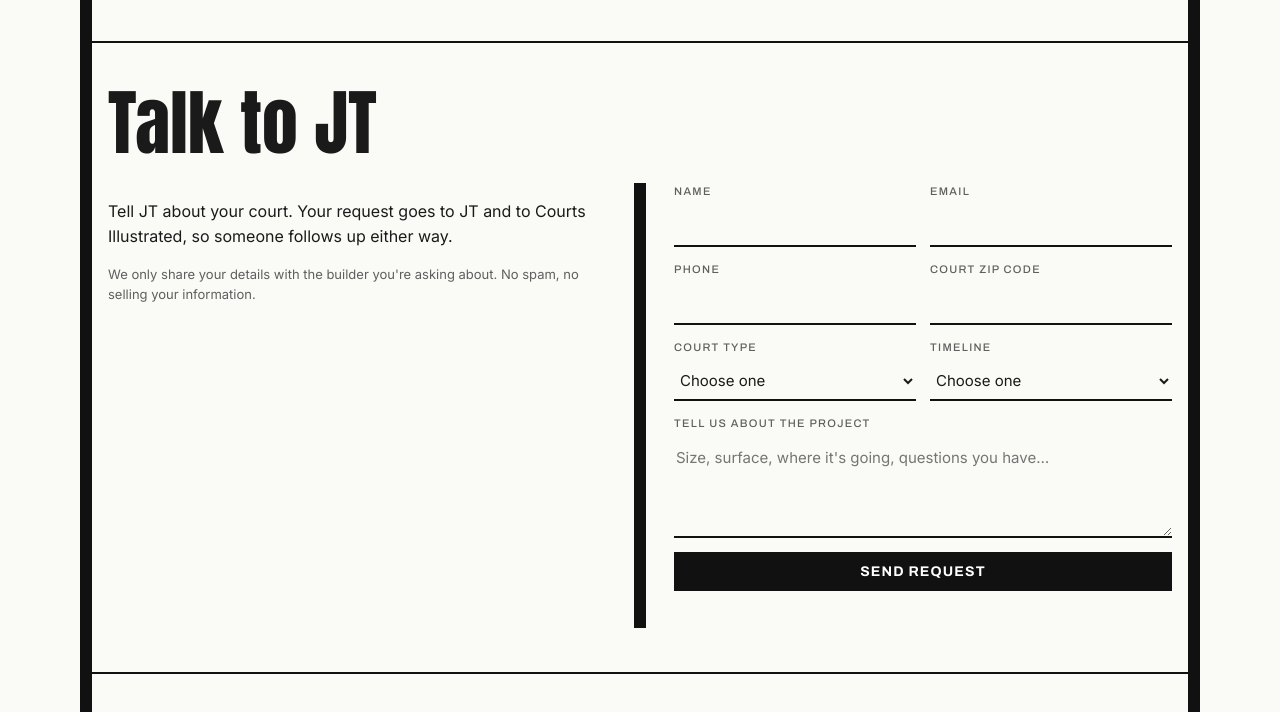
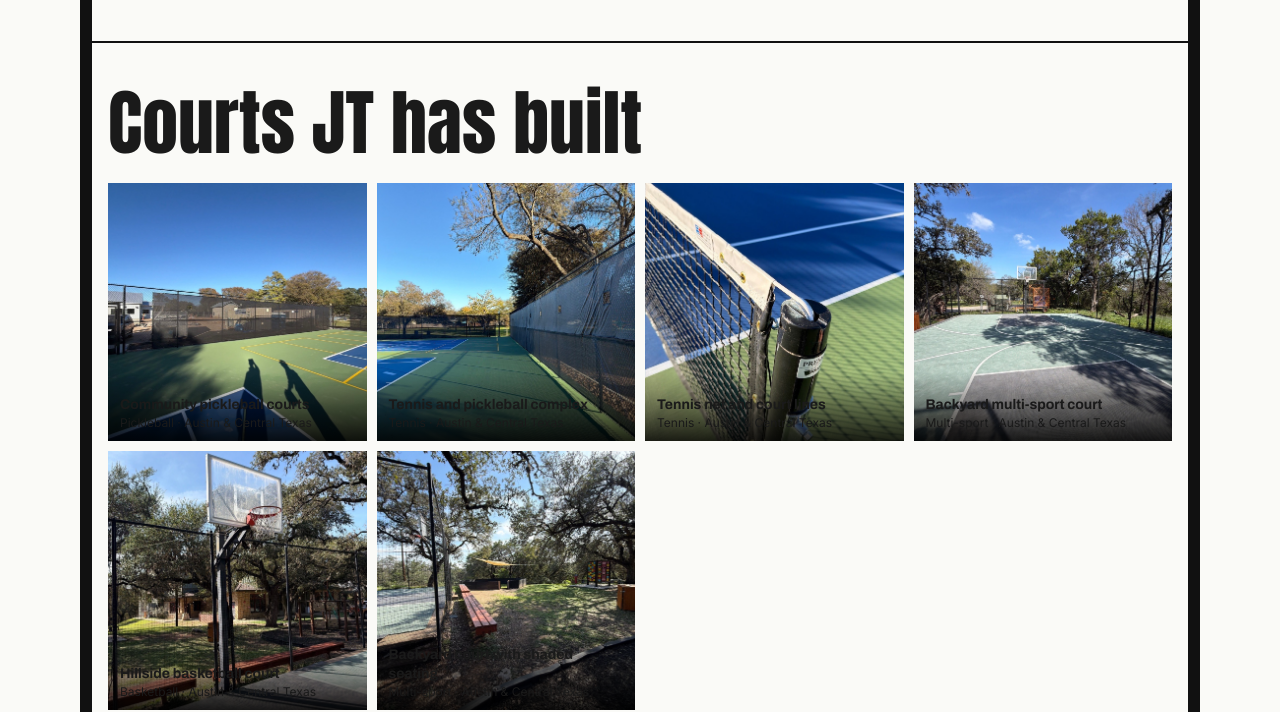
Before and after one commit to dettmanjt/courts-illustrated, an Astro site: page /builders/jt-dettman in a window 1280 px wide. Shown: the part 2653-3365 px from the top of the page. Built offline with nearby package versions, Linux system fonts and the light colour scheme; Astro itself is replaced by a stand-in of ours.

Commit message:
Add project photo gallery to builder profiles; JT's courts from CompanyCam
Co-Authored-By: Claude Opus 5.5 <noreply@anthropic.com>

```diff
--- a/src/content/builders/jt-dettman.md
+++ b/src/content/builders/jt-dettman.md
@@ -4,6 +4,13 @@ company: austin-courts-floors
 role: Director of Sales and Marketing
 photo: /jt-dettman.png
 youtube: https://www.youtube.com/@JTtheCourtBuilder
+photos:
+  - { src: /projects/jt-dettman/3787543874.jpg, title: "Community pickleball courts", type: Pickleball }
+  - { src: /projects/jt-dettman/3787594490.jpg, title: "Tennis and pickleball complex", type: Tennis }
+  - { src: /projects/jt-dettman/3787561022.jpg, title: "Tennis net and court lines", type: Tennis }
+  - { src: /projects/jt-dettman/3773290256.jpg, title: "Backyard multi-sport court", type: Multi-sport }
+  - { src: /projects/jt-dettman/3773281975.jpg, title: "Hillside basketball court", type: Basketball }
+  - { src: /projects/jt-dettman/3773275589.jpg, title: "Backyard court with shaded seating", type: Multi-sport }
 videoIds: ["0uqiIQ8sDLc", "rs5VYR8zJpI", "bwbqzRIERAk", "lALwJwGZqbM", "LY_fIn5YV5A", "ZpaSd2YWr4Q", "Cz0-d7zwxM0", "6CaHIuj7-UA"]
 # CONFIRM: real numbers before launch (these came from the mockup).
 courts: 263
--- a/src/content/config.ts
+++ b/src/content/config.ts
@@ -48,6 +48,7 @@ const builders = defineCollection({
     company: reference('companies'),
     role: z.string().default('Court builder'),
     photo: z.string().optional(),          // path under /public
+    photos: z.array(z.object({ src: z.string(), title: z.string(), type: z.string() })).default([]),
     youtube: z.string().url().optional(),
     videoIds: z.array(z.string()).default([]), // YouTube video IDs to feature
     socials,
--- a/src/pages/builders/[slug].astro
+++ b/src/pages/builders/[slug].astro
@@ -121,6 +121,19 @@ const jsonld = {
       )}
     </section>
   )}
+  {d.photos.length > 0 && (
+    <section class="wrap">
+      <div class="sh"><h2>Courts {first} has built</h2></div>
+      <div class="gallery">
+        {d.photos.map((p) => (
+          <figure class="shot">
+            <img src={p.src} alt={`${p.title} by ${d.name}, ${c.name}`} loading="lazy" style="width:100%;height:100%;object-fit:cover" />
+            <figcaption><b>{p.title}</b>{p.type} · {c.region}</figcaption>
+          </figure>
+        ))}
+      </div>
+    </section>
+  )}
   <ContactForm builder={b.slug} builderName={d.name} />
 
   <section class="wrap">
```
Also changed, not shown: public/projects/jt-dettman/3773275589.jpg (added), public/projects/jt-dettman/3773281975.jpg (added), public/projects/jt-dettman/3773290256.jpg (added), public/projects/jt-dettman/3787543874.jpg (added), public/projects/jt-dettman/3787561022.jpg (added), public/projects/jt-dettman/3787594490.jpg (added).
